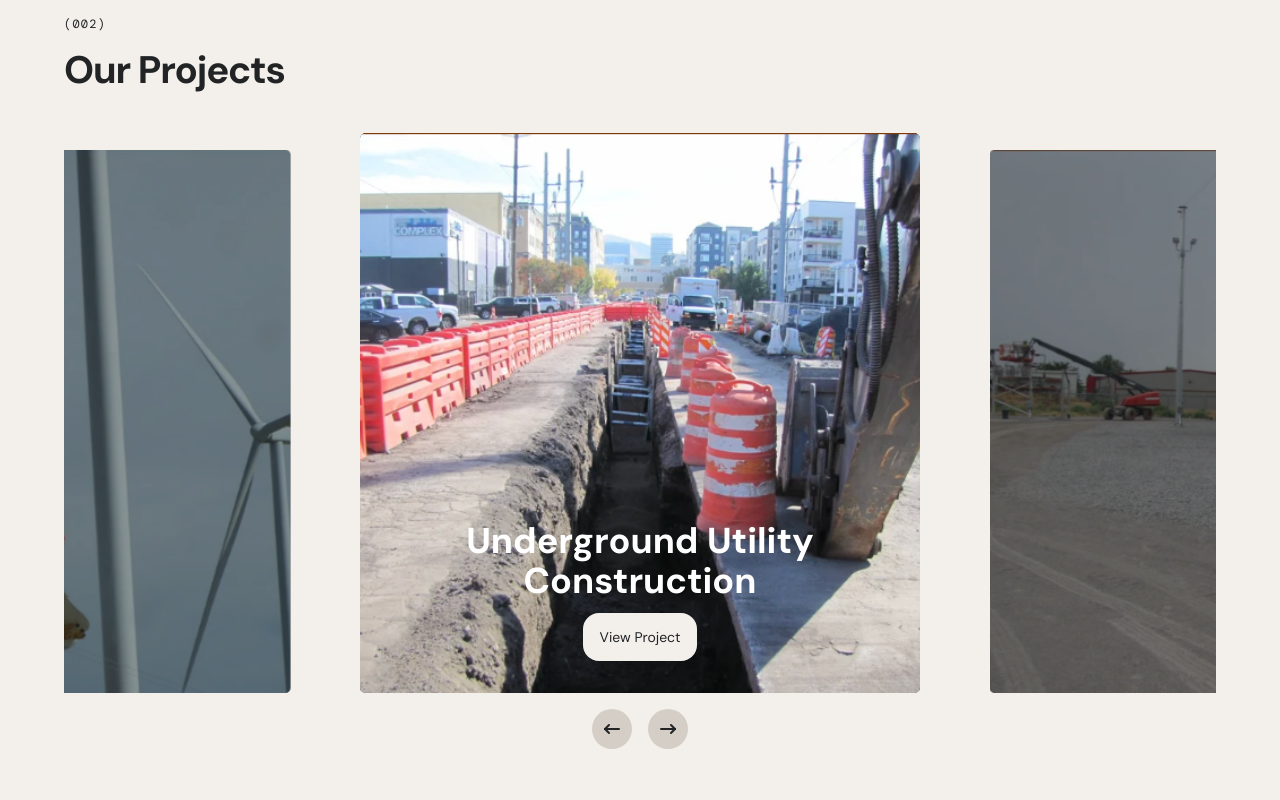
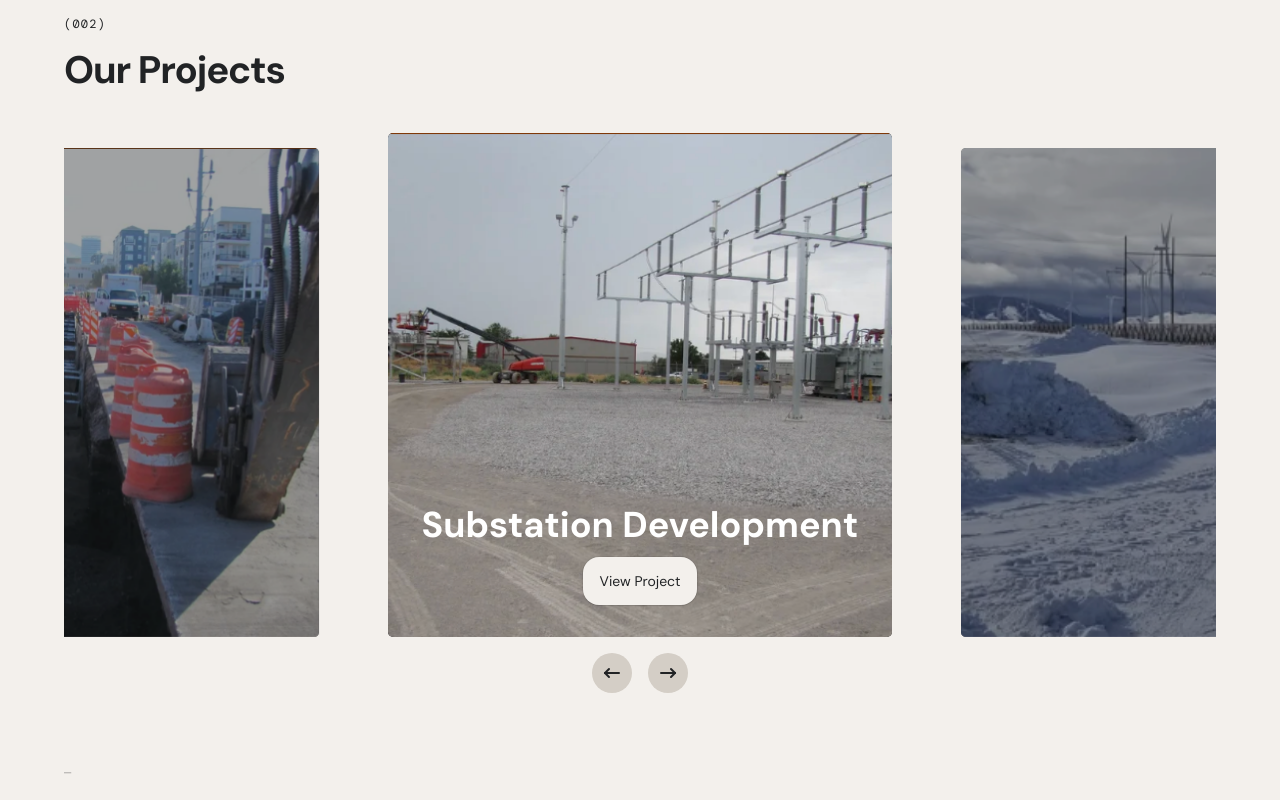
Before and after one commit to NolanBerg/pcubedeng, a Next.js app: page / in a window 1280 px wide. Shown: the part 1180-1980 px from the top of the page. Built offline with nearby package versions, Linux system fonts and the light colour scheme.

Commit message:
carosel autoplay and smaller size

```diff
--- a/src/components/Carousel.jsx
+++ b/src/components/Carousel.jsx
@@ -1,6 +1,9 @@
 import React, { useState, useRef, useId, useEffect } from 'react';
 import Link from 'next/link';
 import { IconArrowNarrowRight } from '@tabler/icons-react';
+import { animate as fmAnimate, useMotionValue } from 'framer-motion';
+
+const AUTOPLAY_DURATION = 5;
 
 const Slide = ({ slide, offset, isCurrent, handleClick }) => {
   const slideRef = useRef(null);
@@ -38,12 +41,12 @@ const Slide = ({ slide, offset, isCurrent, handleClick }) => {
 
   // Each slide is absolutely positioned and translated by its offset from current
   // offset: -1 = one to the left, 0 = current, 1 = one to the right, etc.
-  const slideWidth = 78; // 70vmin + 2*4vmin margins
+  const slideWidth = 71; // 63vmin + 2*4vmin margins
 
   return (
     <li
       ref={slideRef}
-      className="absolute top-0 left-0 flex flex-col items-center justify-between pt-[4vmin] pb-[4vmin] text-center w-[70vmin] h-[70vmin] z-10 cursor-pointer [perspective:1200px]"
+      className="absolute top-0 left-0 flex flex-col items-center justify-between pt-[4vmin] pb-[4vmin] text-center w-[63vmin] h-[63vmin] z-10 cursor-pointer [perspective:1200px]"
       onClick={handleClick}
       onMouseMove={handleMouseMove}
       onMouseLeave={handleMouseLeave}
@@ -146,6 +149,19 @@ function circularOffset(from, to, len) {
 export default function Carousel({ slides }) {
   const [current, setCurrent] = useState(0);
   const len = slides.length;
+  const progress = useMotionValue(0);
+  const animationRef = useRef(null);
+
+  useEffect(() => {
+    progress.set(0);
+    const animation = fmAnimate(progress, 1, {
+      duration: AUTOPLAY_DURATION,
+      ease: 'linear',
+      onComplete: () => setCurrent((c) => (c + 1) % len),
+    });
+    animationRef.current = animation;
+    return () => animation.stop();
+  }, [current, len, progress]);
 
   const handlePreviousClick = () => {
     setCurrent((c) => (c - 1 + len) % len);
@@ -165,8 +181,10 @@ export default function Carousel({ slides }) {
 
   return (
     <div
-      className="relative w-[70vmin] h-[70vmin] mx-auto"
+      className="relative w-[63vmin] h-[63vmin] mx-auto"
       aria-labelledby={`carousel-heading-${id}`}
+      onMouseEnter={() => animationRef.current?.pause()}
+      onMouseLeave={() => animationRef.current?.play()}
     >
       <ul className="absolute inset-0">
         {slides.map((slide, index) => {
```
